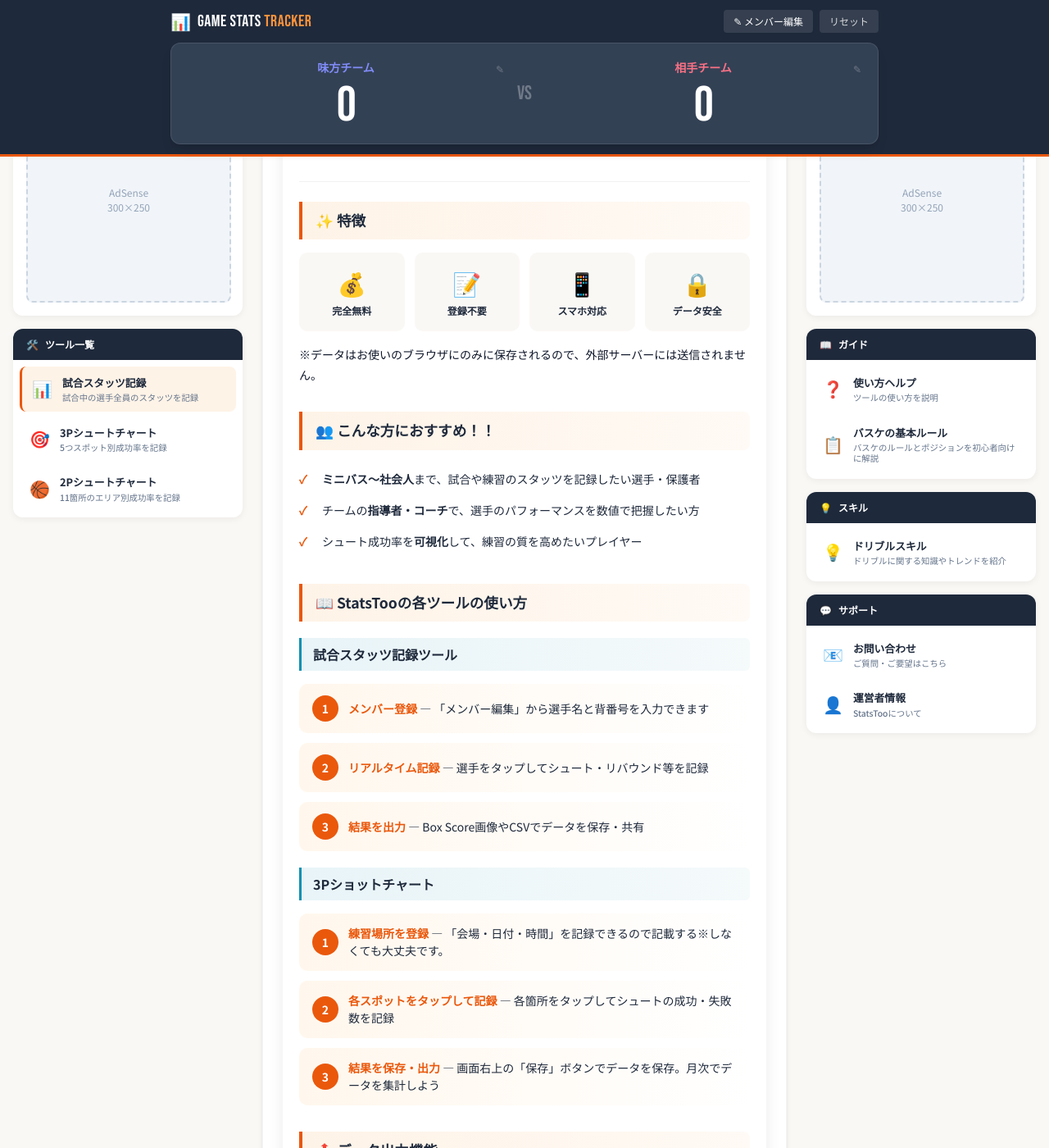
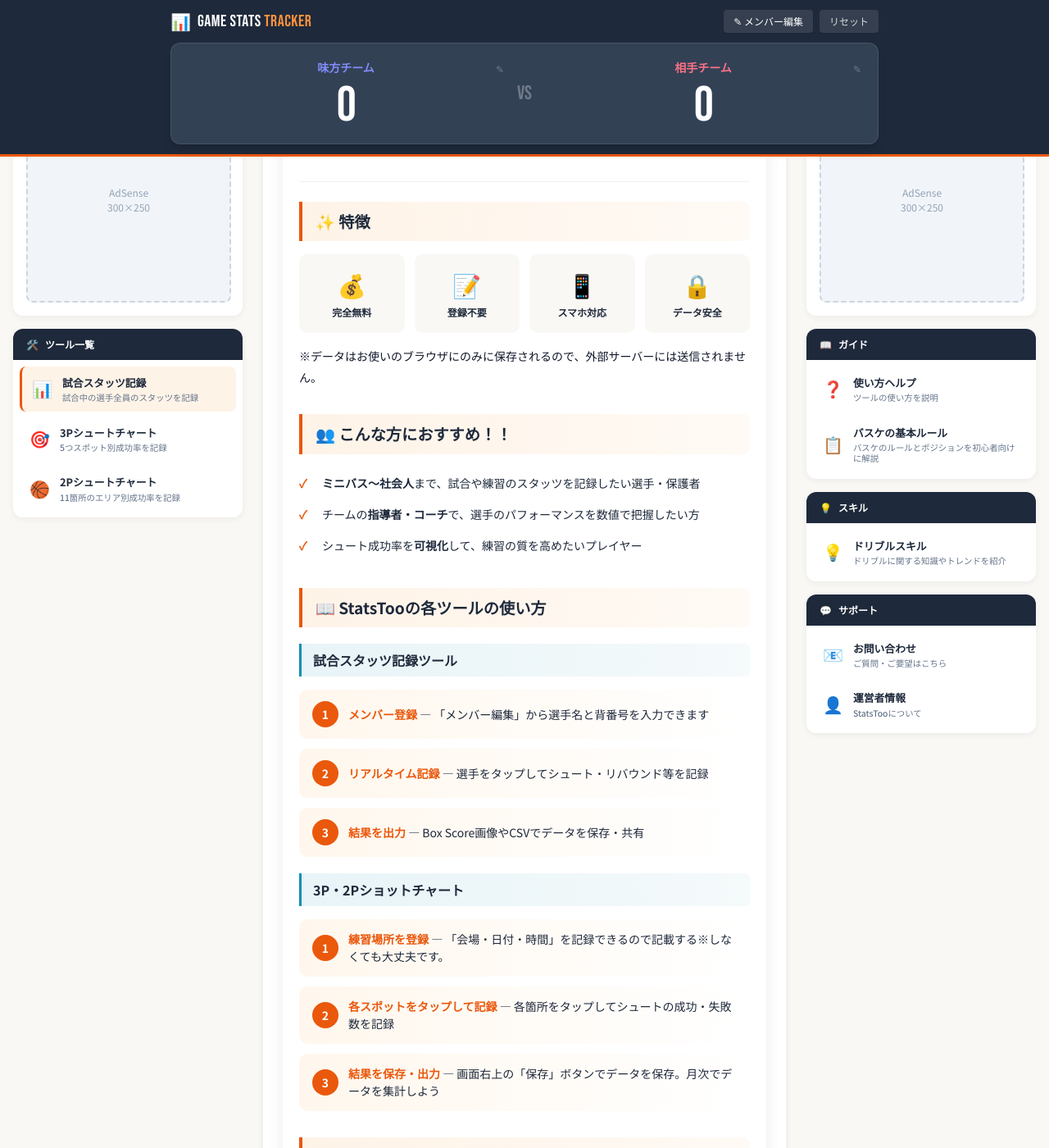
Before and after one commit to BSK-Ryo/statstoo, a Jekyll site: the page built from index.html, in a window 1280 px wide and 1400 px high, scrolled down 3843 px. Shown: the whole window at 82% size. Built offline with Jekyll 4.4.1, drawn with Linux system fonts in a browser that asks for light colours; nearby versions of some CDN libraries.

Commit message:
h2見出しの大きさ変更

```diff
--- a/index.html
+++ b/index.html
@@ -184,7 +184,7 @@
         .article-lead { font-size: 0.95rem; color: #0f172a; line-height: 1.8; margin-bottom: 1.5rem; padding-bottom: 1.5rem; border-bottom: 1px solid #f1f1f1; }
         .article-block { margin-bottom: 2rem; }
         .article-block:last-child { margin-bottom: 0; }
-        .article-block h2 { font-size: 1.1rem; font-weight: 700; color: #1e293b; margin-bottom: 0.75rem; display: flex; align-items: center; gap: 0.5rem; background: linear-gradient(90deg, #fef3e7 0%, #fffaf5 100%); padding: 0.625rem 1rem; border-left: 4px solid #EA580C; border-radius: 0 8px 8px 0; }
+        .article-block h2 { font-size: 1.2rem; font-weight: 700; color: #1e293b; margin-bottom: 0.75rem; display: flex; align-items: center; gap: 0.5rem; background: linear-gradient(90deg, #fef3e7 0%, #fffaf5 100%); padding: 0.625rem 1rem; border-left: 4px solid #EA580C; border-radius: 0 8px 8px 0; }
         .article-block h3 { font-size: 1rem; font-weight: 700; color: #1e293b; margin: 1.25rem 0 0.75rem 0; display: flex; align-items: center; gap: 0.5rem; background: linear-gradient(90deg, #e8f4f8 0%, #f5fafb 100%); padding: 0.5rem 0.875rem; border-left: 3px solid #0891b2; border-radius: 0 6px 6px 0; }
         .article-block p { font-size: 0.875rem; color: #0f172a; line-height: 1.8; margin-bottom: 0.75rem; }
         .article-block p:last-child { margin-bottom: 0; }
@@ -739,7 +739,7 @@
                                 <div class="step-text"><strong>結果を出力</strong> — Box Score画像やCSVでデータを保存・共有</div>
                             </div>
                         </div>
-                        <h3>3Pショットチャート</h3>
+                        <h3>3P・2Pショットチャート</h3>
                         <div class="step-list">
                             <div class="step-item">
                                 <span class="step-number">1</span>
```
